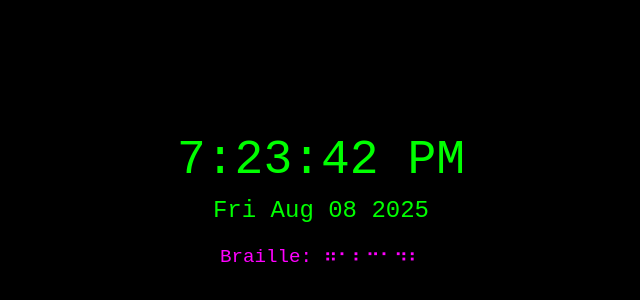
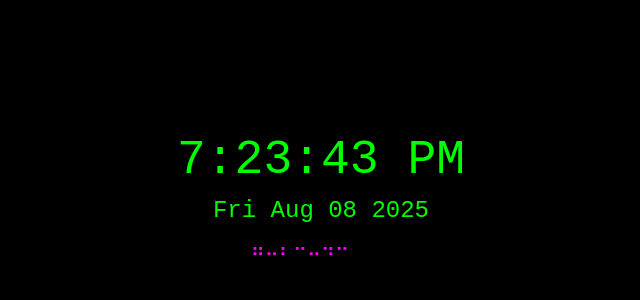
Before and after one commit to aminnajwa/useless-project, a plain HTML site: page time.html in a window 1280 px wide. Shown: the part 200-500 px from the top of the page, without its empty margins (319-959 px from the left). Drawn offline with Linux system fonts and the light colour scheme.

Commit message:
Update time.html

```diff
--- a/time.html
+++ b/time.html
@@ -2,7 +2,7 @@
 <html lang="en">
 <head>
   <meta charset="UTF-8" />
-  <meta name="viewport" content="width=device-width, initial-scale=1.0" />
+  <meta name="viewport" content="width=device-width, initial-scale=1.0"/>
   <title>💣 Time Bomb Explosion</title>
   <style>
     body {
@@ -69,57 +69,55 @@
   <div id="explosion"></div>
 
   <div id="clockContainer">
-    <div id="clock">💥</div>
+    <div id="clock">⏳</div>
     <div id="date"></div>
     <div id="braille"></div>
   </div>
 
   <script>
+    // Function to convert text to Braille
+    function toBraille(text) {
+      const brailleMap = {
+        '0': '⠚', '1': '⠁', '2': '⠃', '3': '⠉', '4': '⠙',
+        '5': '⠑', '6': '⠋', '7': '⠛', '8': '⠓', '9': '⠊',
+        ':': '⠒', ' ': '⠀'
+      };
+      return text.split('').map(char => brailleMap[char] || '⠀').join('');
+    }
+
     function updateTime() {
       const now = new Date();
       const timeString = now.toLocaleTimeString();
       const dateString = now.toDateString();
-      const braille = timeString
-        .split('')
-        .map(char => {
-          const brailleMap = {
-            '0': '⠴', '1': '⠂', '2': '⠆', '3': '⠒', '4': '⠲',
-            '5': '⠢', '6': '⠖', '7': '⠶', '8': '⠦', '9': '⠔',
-            ':': '⠂', ' ': ' '
-          };
-          return brailleMap[char] || '';
-        })
-        .join('');
 
       document.getElementById("clock").textContent = timeString;
       document.getElementById("date").textContent = dateString;
-      document.getElementById("braille").textContent = `Braille: ${braille}`;
+      document.getElementById("braille").textContent = toBraille(timeString);
     }
 
-    function triggerExplosion() {
+    function startExplosion() {
       const explosion = document.getElementById("explosion");
+      const audio = document.getElementById("boomAudio");
       const container = document.getElementById("clockContainer");
-      const audio = document.getElementById("boomAudio");
 
       // Show explosion
-      explosion.style.display = "block";
-      document.body.classList.add("shake");
+      explosion.style.display = 'block';
+      document.body.classList.add('shake');
 
       // Play sound
       audio.play();
 
-      // After delay, hide explosion and show clock
+      // After 3 seconds, hide explosion and show clock
       setTimeout(() => {
-        explosion.style.display = "none";
-        document.body.classList.remove("shake");
+        explosion.style.display = 'none';
+        document.body.classList.remove('shake');
         container.style.opacity = 1;
         updateTime();
         setInterval(updateTime, 1000);
-      }, 2500); // Adjust timing if needed
+      }, 3000);
     }
 
-    // Trigger the explosion on page load
-    window.onload = triggerExplosion;
+    window.onload = startExplosion;
   </script>
 </body>
 </html>
```
